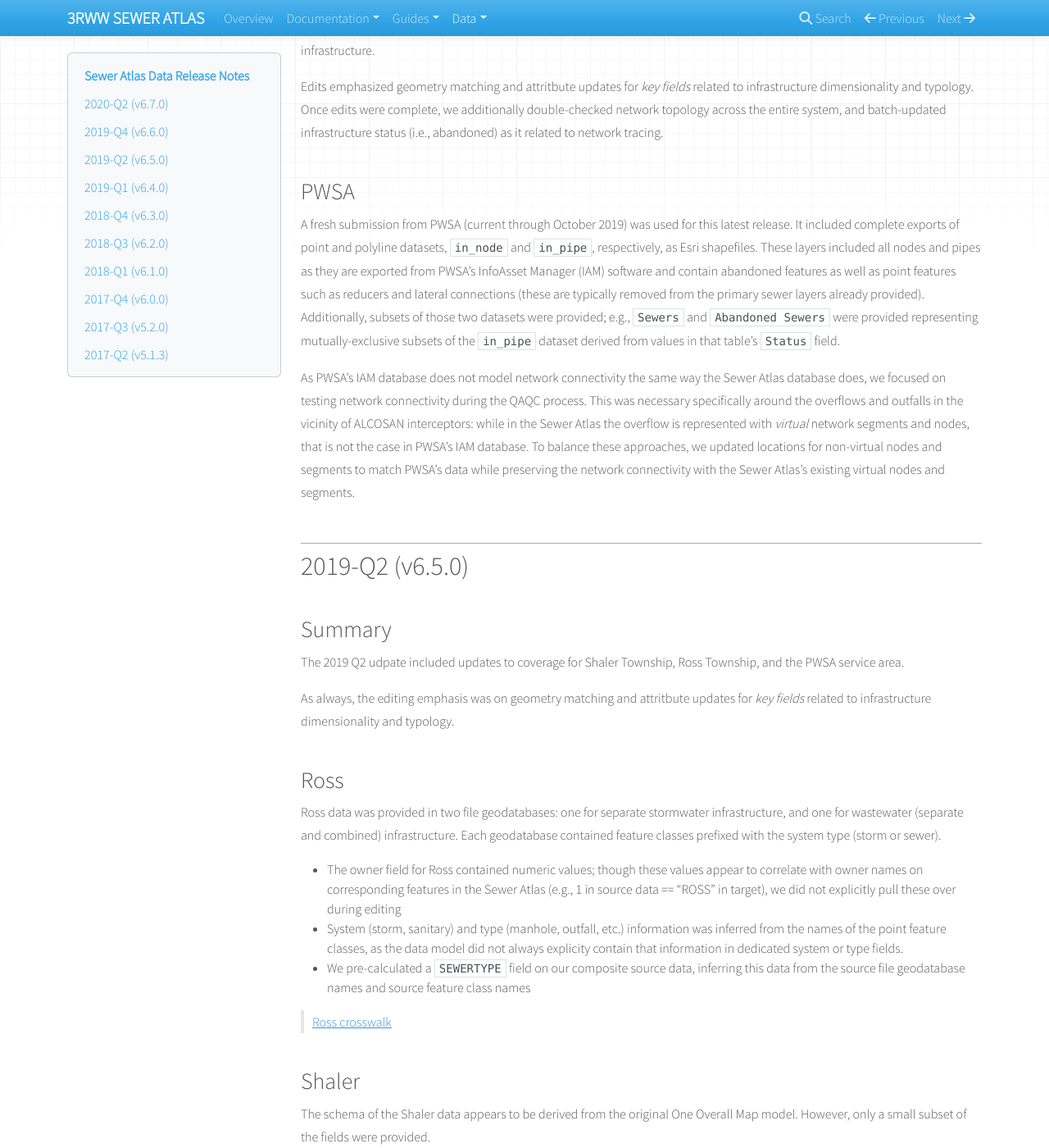
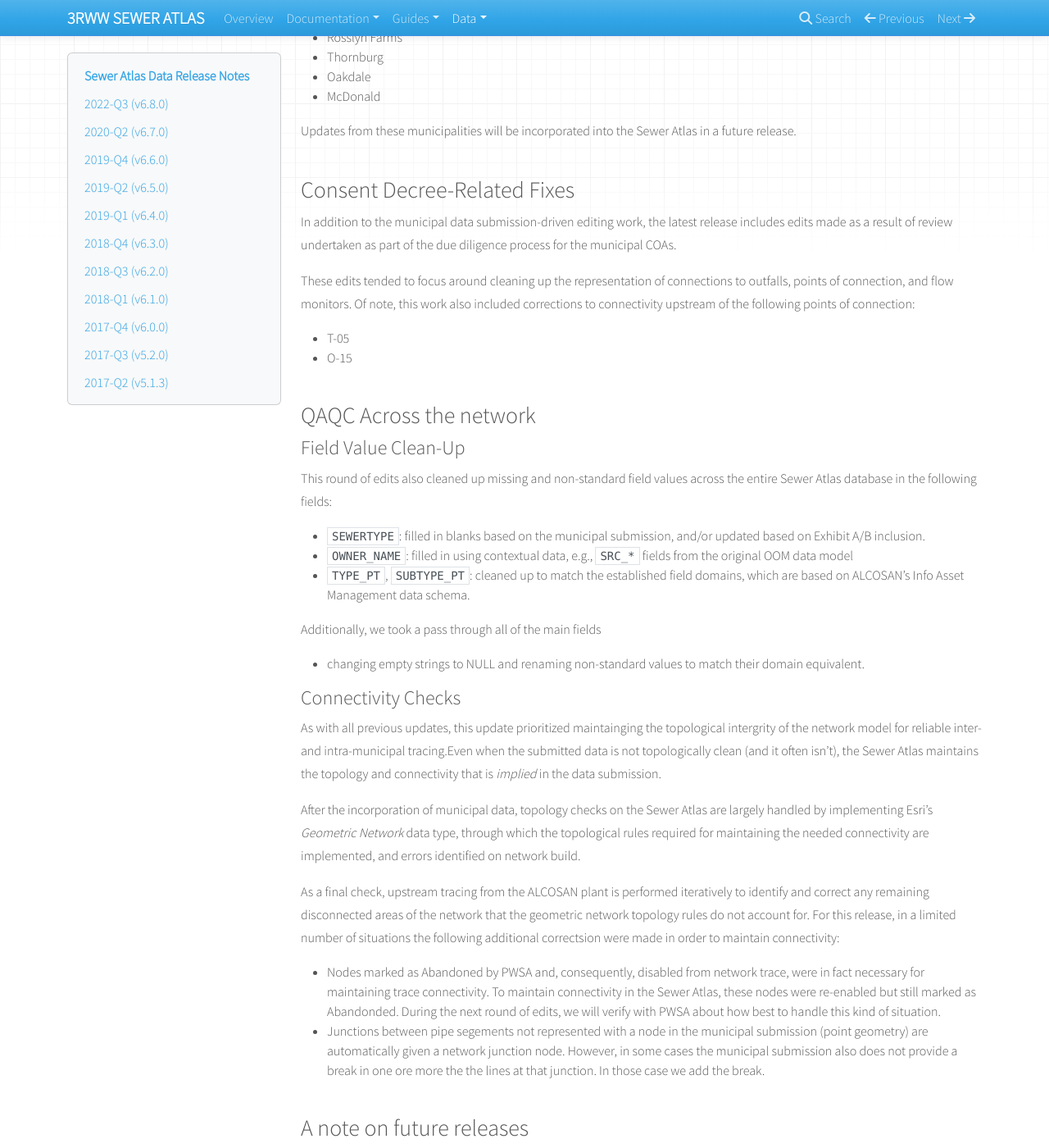
Before and after one commit to 3rww/sewer-atlas-docs, an MkDocs documentation site: the page built from docs/changelog.md, in a window 1280 px wide and 1400 px high, scrolled down 1482 px. Shown: the whole window at 82% size. Built offline with MkDocs 1.6.1, drawn with Linux system fonts in a browser that asks for light colours; nearby versions of some CDN libraries; some of the changed text lies outside the part shown.

Commit message:
change log and docs updates for 2022-Q3

```diff
--- a/docs/changelog.md
+++ b/docs/changelog.md
@@ -3,6 +3,96 @@
 This page contains the cumulative data release notes for the Sewer Atlas.
 
 *The changelog is maintained on [Github](https://github.com/3rww/sewer-atlas-docs/edit/master/docs/changelog.md).*
+
+## 2022-Q3 (v6.8.0)
+
+### Summary
+
+The 2022 Q2 release includes updates to a dozen municipalities whose submissions indicated a large number of system changes, as well as hotfixes in locations of interest to the ongoing Consent Order Agreement (COA) due-diligence process.
+
+Edits emphasized geometry matching and attritbute updates for *key fields* related to infrastructure dimensionality and typology, primarily focusing on locations where edits would update the representation of network connectivity. Once edits were complete, we additionally double-checked network topology, system types, and ownership across the entire system.
+
+Finally, this release is the first to be published with separate stormater infrastructure data that has been incorporated to-date.
+
+### Municipalities Edited
+
+Data submissions from the following municipalities were used to update the Sewer Atlas for this release:
+
+* Shaler
+* Plum
+* Monroeville
+* Penn
+* North Huntingdon
+* Trafford
+* North Versailles
+* Wilmerding
+* Wall
+* East McKeesport
+* Turtle Creek
+* East Pittsburgh
+* Chalfant
+* Wilkins
+* Churchill
+* Forest Hills
+* Crafton
+* Ingram
+* Carnegie
+* South Fayette
+
+### Municipalities Reviewed
+
+In addition to the municipalities listed above, we reviewed a number of municipal data submissions in Chartiers Creek basin, comparing them to existing Sewer Atlas data:
+
+* Collier
+* Kennedy
+* Robinson
+* Bridgeville
+* Scott
+* Heidelberg
+* Rosslyn Farms
+* Thornburg
+* Oakdale
+* McDonald
+
+Updates from these municipalities will be incorporated into the Sewer Atlas in a future release.
+
+### Consent Decree-Related Fixes
+
+In addition to the municipal data submission-driven editing work, the latest release includes edits made as a result of review undertaken as part of the due diligence process for the municipal COAs.
+
+These edits tended to focus around cleaning up the representation of connections to outfalls, points of connection, and flow monitors. Of note, this work also included corrections to connectivity upstream of the following points of connection:
+
+* T-05
+* O-15
+
+### QAQC Across the network
+
+#### Field Value Clean-Up
+
+This round of edits also cleaned up missing and non-standard field values across the entire Sewer Atlas database in the following fields:
+
+* `SEWERTYPE`: filled in blanks based on the municipal submission, and/or updated based on Exhibit A/B inclusion.
+* `OWNER_NAME`: filled in using contextual data, e.g., `SRC_*` fields from the original OOM data model
+* `TYPE_PT`, `SUBTYPE_PT`: cleaned up to match the established field domains, which are based on ALCOSAN's Info Asset Management data schema.
+
+Additionally, we took a pass through all of the main fields
+
+* changing empty strings to NULL and renaming non-standard values to match their domain equivalent.
+
+#### Connectivity Checks
+
+As with all previous updates, this update prioritized maintainging the topological intergrity of the network model for reliable inter- and intra-municipal tracing.Even when the submitted data is not topologically clean (and it often isn't), the Sewer Atlas maintains the topology and connectivity that is *implied* in the data submission.
+
+After the incorporation of municipal data, topology checks on the Sewer Atlas are largely handled by implementing Esri's *Geometric Network* data type, through which the topological rules required for maintaining the needed connectivity are implemented, and errors identified on network build.
+
+As a final check, upstream tracing from the ALCOSAN plant is performed iteratively to identify and correct any remaining disconnected areas of the network that the geometric network topology rules do not account for. For this release, in a limited number of situations the following additional correctsion were made in order to maintain connectivity:
+
+* Nodes marked as Abandoned by PWSA and, consequently, disabled from network trace, were in fact necessary for maintaining trace connectivity. To maintain connectivity in the Sewer Atlas, these nodes were re-enabled but still marked as Abandonded. During the next round of edits, we will verify with PWSA about how best to handle this kind of situation.
+* Junctions between pipe segements not represented with a node in the municipal submission (point geometry) are automatically given a network junction node. However, in some cases the municipal submission also does not provide a break in one ore more the the lines at that junction. In those case we add the break.
+
+### A note on future releases
+
+Going forward from this release, the updates to the Sewer Atlas data will be pushed out at a higher frequency with smaller coverages to support the needs of the COA review process.
 
 ## 2020-Q2 (v6.7.0)
 
```
Also changed, not shown: docs/editing_process.md (+5 -1 lines), docs/services_and_downloads.md (+1 -1 lines), docs/strategy.md (+4 -4 lines).
